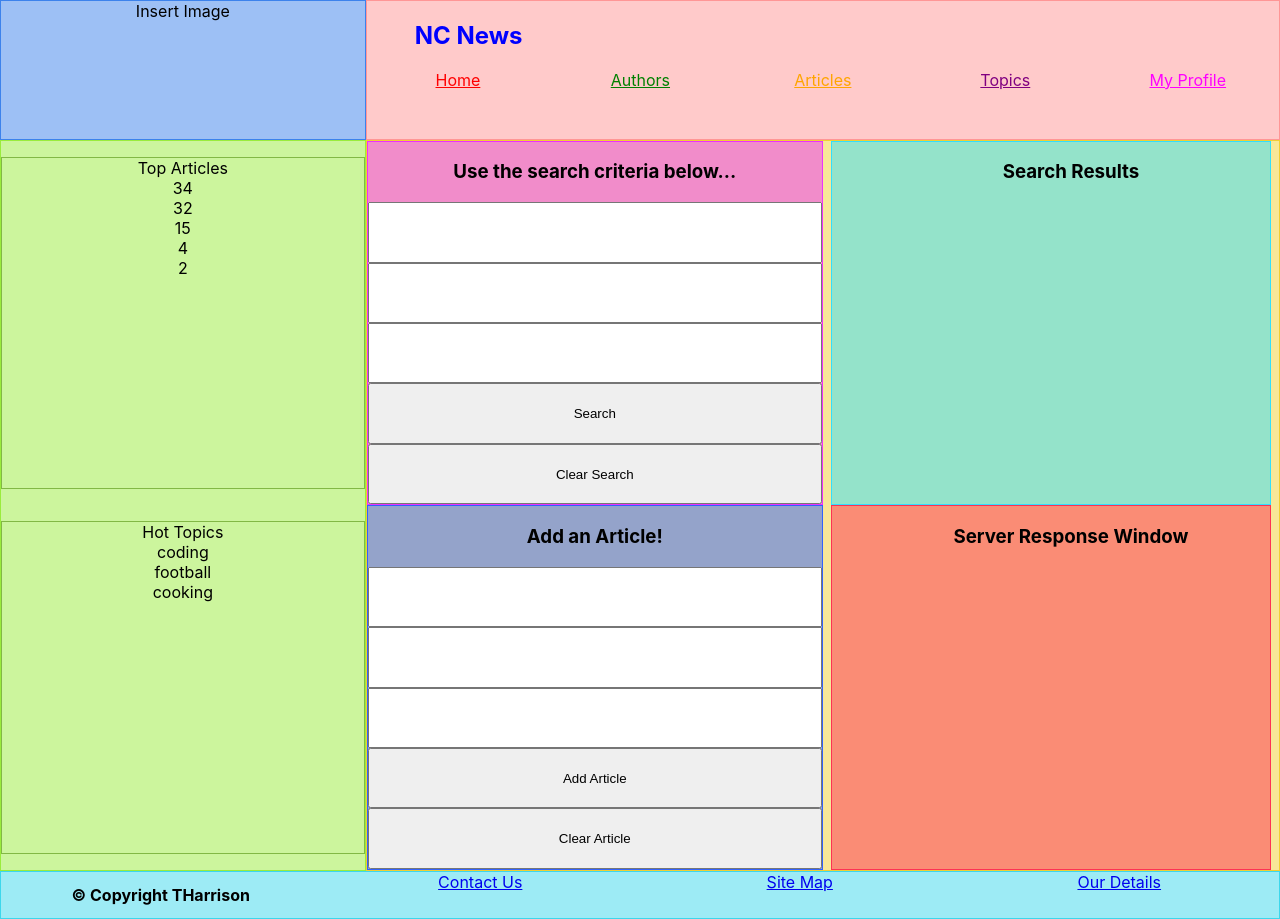
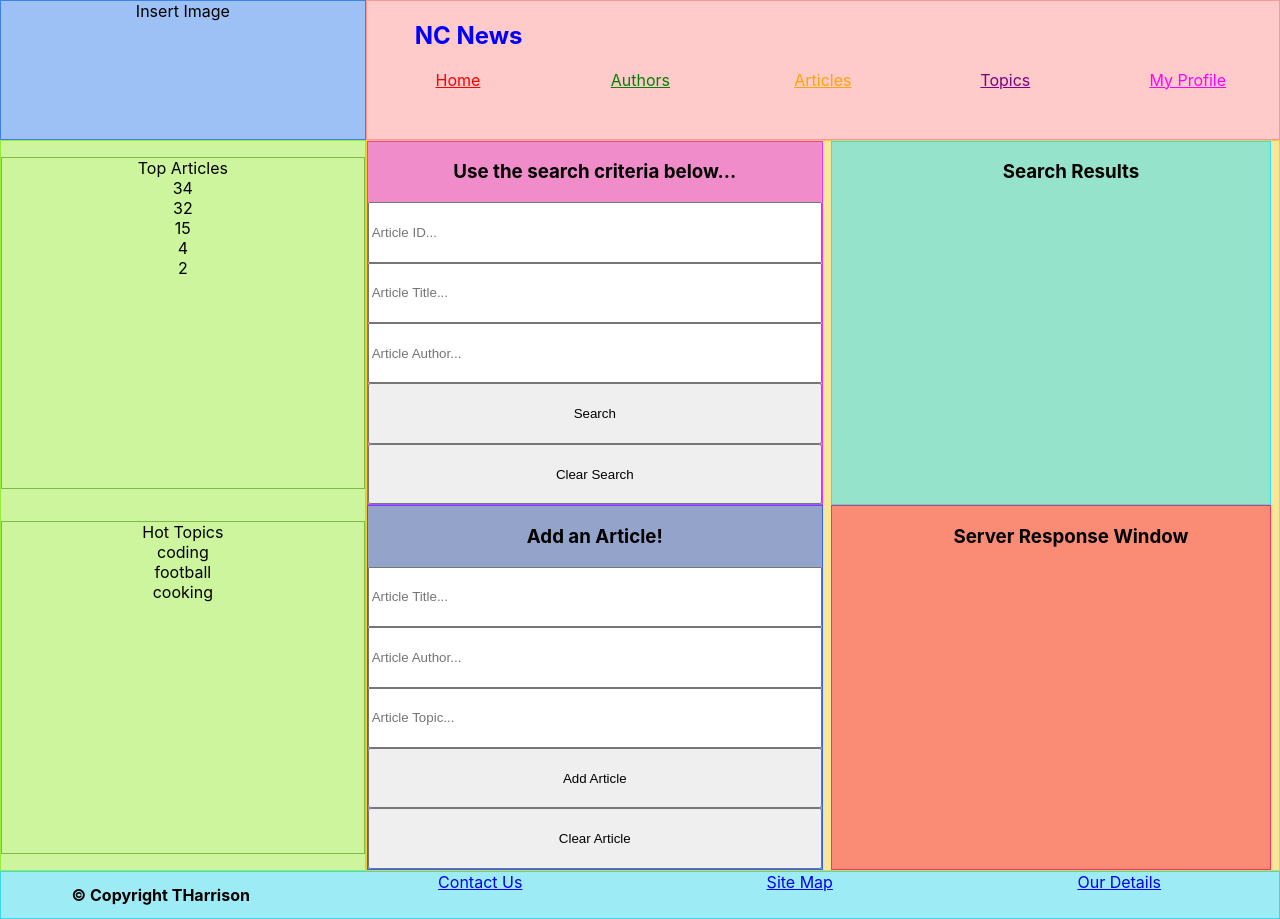
Before and after one commit to THarrison-Arup/nc-news, a React (Create React App) app: page /articles in a window 1280 px wide. Built offline with nearby package versions, Linux system fonts and the light colour scheme; the HTML template or start-up script is replaced by a standard one.

Commit message:
refactored to restore search and clear functionality to articles components

```diff
--- a/src/Components/ArticlesAdderForm.jsx
+++ b/src/Components/ArticlesAdderForm.jsx
@@ -1,6 +1,13 @@
 import React from "react";
 
-const ArticlesAdderForm = ({}) => {
+const ArticlesAdderForm = ({
+  handleArticleAddSubmit,
+  handleArticleAddClear,
+  handleArticleAddInput,
+  addCriteria
+}) => {
+  const { addauthor, addtitle, addtopic } = addCriteria;
+
   return (
     <form className="Articles-Add-Form">
       <h3>Add an Article!</h3>
@@ -8,37 +15,37 @@ const ArticlesAdderForm = ({}) => {
         id="Articles-Add-Title"
         type="text"
         name="addtitle"
-        // value={addtitle}
-        // placeholder="Article Title..."
-        // onChange={event => handleArticleAddInput(event)}
+        value={addtitle}
+        placeholder="Article Title..."
+        onChange={event => handleArticleAddInput(event)}
       />
       <input
         id="Articles-Add-Author"
         type="text"
         name="addauthor"
-        // value={addauthor}
-        // placeholder="Article Author..."
-        // onChange={event => handleArticleAddInput(event)}
+        value={addauthor}
+        placeholder="Article Author..."
+        onChange={event => handleArticleAddInput(event)}
       />
       <input
         id="Articles-Add-Topic"
         type="text"
         name="addtopic"
-        // value={addtopic}
-        // placeholder="Article Topic..."
-        // onChange={event => handleArticleAddInput(event)}
+        value={addtopic}
+        placeholder="Article Topic..."
+        onChange={event => handleArticleAddInput(event)}
       />
       <button
         id="Articles-Add-Submit"
         type="submit"
-        // onClick={event => handleArticleAddSubmit(event)}
+        onClick={event => handleArticleAddSubmit(event)}
       >
         Add Article
       </button>
       <button
         id="Articles-Add-Clear"
         type="submit"
-        // onClick={event => handleArticleAddClear(event)}
+        onClick={event => handleArticleAddClear(event)}
       >
         Clear Article
       </button>
--- a/src/Components/ArticlesSearchForm.jsx
+++ b/src/Components/ArticlesSearchForm.jsx
@@ -1,10 +1,12 @@
-import React from 'react';
+import React from "react";
 
 const ArticlesSearchForm = ({
   handleArticleSearchSubmit,
   handleArticleSearchInput,
-  handleArticleSearchClear
+  handleArticleSearchClear,
+  searchCriteria
 }) => {
+  const { searchauthor, searchid, searchtitle } = searchCriteria;
 
   return (
     <form className="Articles-Search-Form">
@@ -13,37 +15,37 @@ const ArticlesSearchForm = ({
         id="Articles-Search-ID"
         name="searchid"
         type="text"
-        // value={searchid}
-        // placeholder="Article ID..."
-        // onChange={event => handleArticleSearchInput(event)}
+        value={searchid}
+        placeholder="Article ID..."
+        onChange={event => handleArticleSearchInput(event)}
       />
       <input
         id="Articles-Search-Title"
         name="searchtitle"
         type="text"
-        // value={searchtitle}
-        // placeholder="Article Title..."
-        // onChange={event => handleArticleSearchInput(event)}
+        value={searchtitle}
+        placeholder="Article Title..."
+        onChange={event => handleArticleSearchInput(event)}
       />
       <input
         id="Articles-Search-Author"
         name="searchauthor"
         type="text"
-        // value={searchauthor}
-        // placeholder="Article Author..."
-        // onChange={event => handleArticleSearchInput(event)}
+        value={searchauthor}
+        placeholder="Article Author..."
+        onChange={event => handleArticleSearchInput(event)}
       />
       <button
         id="Articles-Search-Submit"
         type="submit"
-        // onClick={event => handleArticleSearchSubmit(event)}
+        onClick={event => handleArticleSearchSubmit(event)}
       >
         Search
       </button>
       <button
         id="Articles-Search-Clear"
         type="submit"
-        // onClick={event => handleArticleSearchClear(event)}
+        onClick={event => handleArticleSearchClear(event)}
       >
         Clear Search
       </button>
```
